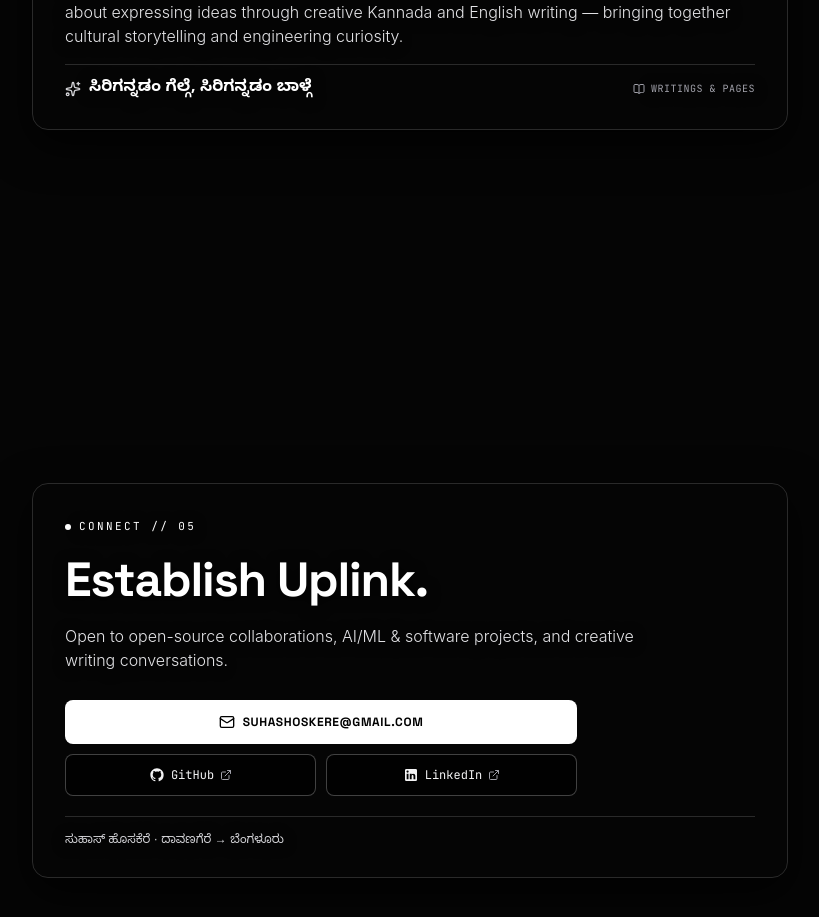
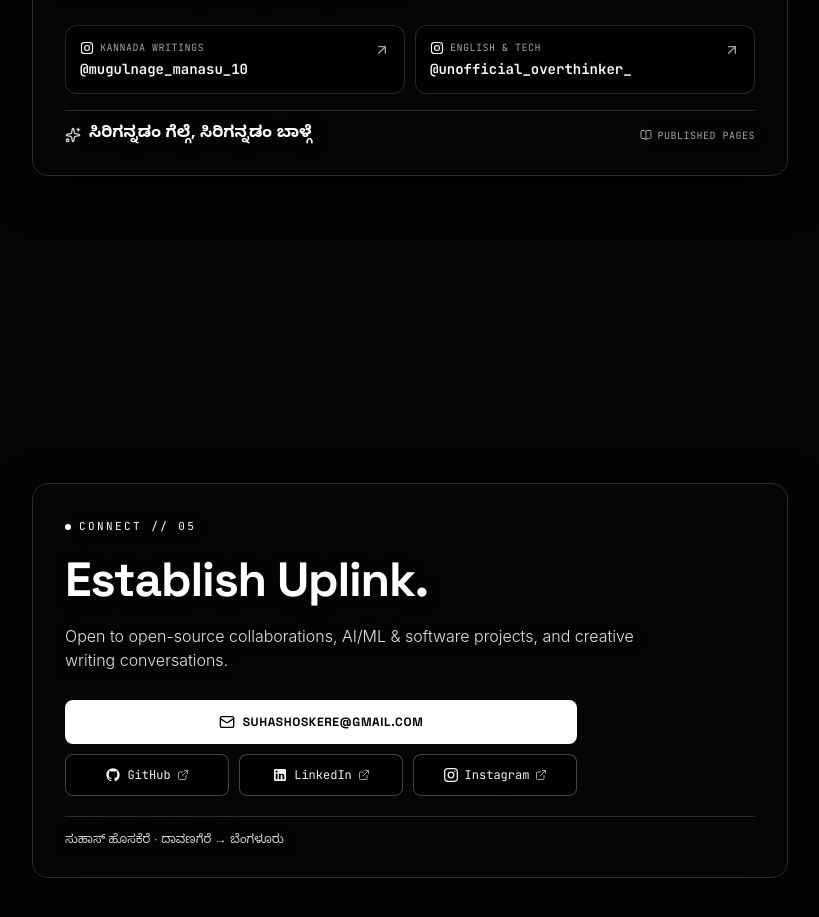
Before and after one commit to suhas-hoskere/portfolio, a React (Vite) app: page / in a window 1280 px wide. Shown: the part 4240-5157 px from the top of the page, without its empty margins (48-867 px from the left). Built offline with nearby package versions, Linux system fonts and the light colour scheme.

Commit message:
Add Kannada writing, English/tech writing, and personal Instagram links

```diff
--- a/src/components/FlightMissionOverlays.tsx
+++ b/src/components/FlightMissionOverlays.tsx
@@ -10,7 +10,7 @@ import {
   Code2,
   BookOpen,
 } from 'lucide-react';
-import { GithubIcon, LinkedinIcon } from './Icons';
+import { GithubIcon, LinkedinIcon, InstagramIcon } from './Icons';
 import { cosmicAudio } from './AudioEngine';
 
 export interface ProjectData {
@@ -509,6 +509,47 @@ export const FlightMissionOverlays: React.FC<FlightMissionOverlaysProps> = React
                   bringing together cultural storytelling and engineering curiosity.
                 </p>
 
+                {/* Writing Instagram Pages */}
+                <div className="pt-2 grid grid-cols-1 sm:grid-cols-2 gap-2.5">
+                  <a
+                    href="https://www.instagram.com/mugulnage_manasu_10/"
+                    target="_blank"
+                    rel="noreferrer"
+                    onClick={() => cosmicAudio.playTelemetryChirp(1240, 0.05)}
+                    className="p-3.5 rounded-xl bg-black/75 border border-white/15 hover:border-white/55 hover:bg-white/[0.06] transition-colors cursor-pointer group flex items-start justify-between gap-2"
+                  >
+                    <div className="space-y-1 min-w-0">
+                      <div className="flex items-center gap-1.5 text-[10px] font-mono text-zinc-400 uppercase tracking-wider">
+                        <InstagramIcon className="w-3.5 h-3.5 text-white shrink-0" />
+                        <span>Kannada Writings</span>
+                      </div>
+                      <div className="text-sm font-mono font-semibold text-white truncate">
+                        @mugulnage_manasu_10
+                      </div>
+                    </div>
+                    <ArrowUpRight className="w-4 h-4 text-zinc-400 group-hover:text-white shrink-0 mt-0.5" />
+                  </a>
+
+                  <a
+                    href="https://www.instagram.com/unofficial_overthinker_/"
+                    target="_blank"
+                    rel="noreferrer"
+                    onClick={() => cosmicAudio.playTelemetryChirp(1280, 0.05)}
+                    className="p-3.5 rounded-xl bg-black/75 border border-white/15 hover:border-white/55 hover:bg-white/[0.06] transition-colors cursor-pointer group flex items-start justify-between gap-2"
+                  >
+                    <div className="space-y-1 min-w-0">
+                      <div className="flex items-center gap-1.5 text-[10px] font-mono text-zinc-400 uppercase tracking-wider">
+                        <InstagramIcon className="w-3.5 h-3.5 text-white shrink-0" />
+                        <span>English &amp; Tech</span>
+                      </div>
+                      <div className="text-sm font-mono font-semibold text-white truncate">
+                        @unofficial_overthinker_
+                      </div>
+                    </div>
+                    <ArrowUpRight className="w-4 h-4 text-zinc-400 group-hover:text-white shrink-0 mt-0.5" />
+                  </a>
+                </div>
+
                 <div className="pt-3 border-t border-white/15 flex flex-wrap items-center justify-between gap-2">
                   <span className="font-kannada text-sm sm:text-base font-semibold text-white flex items-center gap-2">
                     <Sparkles className="w-4 h-4 text-zinc-300 shrink-0" />
@@ -516,7 +557,7 @@ export const FlightMissionOverlays: React.FC<FlightMissionOverlaysProps> = React
                   </span>
                   <span className="inline-flex items-center gap-1.5 text-[10px] font-mono text-zinc-400 uppercase tracking-wider shrink-0">
                     <BookOpen className="w-3 h-3" />
-                    <span>Writings &amp; Pages</span>
+                    <span>Published Pages</span>
                   </span>
                 </div>
               </div>
@@ -552,16 +593,16 @@ export const FlightMissionOverlays: React.FC<FlightMissionOverlaysProps> = React
                     <span>suhashoskere@gmail.com</span>
                   </a>
 
-                  <div className="grid grid-cols-2 gap-2.5">
+                  <div className="grid grid-cols-1 sm:grid-cols-3 gap-2.5">
                     <a
                       href="https://github.com/suhas-hoskere"
                       target="_blank"
                       rel="noreferrer"
                       className="py-3 px-4 rounded-lg bg-black/70 hover:bg-white/10 border border-white/25 hover:border-white text-zinc-100 hover:text-white font-mono text-xs flex items-center justify-center gap-1.5 transition-colors cursor-pointer"
                     >
-                      <GithubIcon className="w-4 h-4" />
+                      <GithubIcon className="w-4 h-4 shrink-0" />
                       <span>GitHub</span>
-                      <ExternalLink className="w-3 h-3 text-zinc-400" />
+                      <ExternalLink className="w-3 h-3 text-zinc-400 shrink-0" />
                     </a>
 
                     <a
@@ -570,9 +611,20 @@ export const FlightMissionOverlays: React.FC<FlightMissionOverlaysProps> = React
                       rel="noreferrer"
                       className="py-3 px-4 rounded-lg bg-black/70 hover:bg-white/10 border border-white/25 hover:border-white text-zinc-100 hover:text-white font-mono text-xs flex items-center justify-center gap-1.5 transition-colors cursor-pointer"
                     >
-                      <LinkedinIcon className="w-4 h-4" />
+                      <LinkedinIcon className="w-4 h-4 shrink-0" />
                       <span>LinkedIn</span>
-                      <ExternalLink className="w-3 h-3 text-zinc-400" />
+                      <ExternalLink className="w-3 h-3 text-zinc-400 shrink-0" />
+                    </a>
+
+                    <a
+                      href="https://www.instagram.com/suhas__112123/"
+                      target="_blank"
+                      rel="noreferrer"
+                      className="py-3 px-4 rounded-lg bg-black/70 hover:bg-white/10 border border-white/25 hover:border-white text-zinc-100 hover:text-white font-mono text-xs flex items-center justify-center gap-1.5 transition-colors cursor-pointer"
+                    >
+                      <InstagramIcon className="w-4 h-4 shrink-0" />
+                      <span>Instagram</span>
+                      <ExternalLink className="w-3 h-3 text-zinc-400 shrink-0" />
                     </a>
                   </div>
                 </div>
--- a/src/components/Icons.tsx
+++ b/src/components/Icons.tsx
@@ -25,3 +25,20 @@ export const LinkedinIcon: React.FC<{ className?: string }> = ({ className = 'w-
     <path d="M19 3a2 2 0 0 1 2 2v14a2 2 0 0 1-2 2H5a2 2 0 0 1-2-2V5a2 2 0 0 1 2-2h14m-.5 15.5v-5.3a3.26 3.26 0 0 0-3.26-3.26c-.85 0-1.84.52-2.28 1.3v-1.11h-2.79v8.37h2.79v-4.93c0-.77.62-1.4 1.39-1.4a1.4 1.4 0 0 1 1.4 1.4v4.93h2.75M6.88 8.56a1.68 1.68 0 0 0 1.68-1.68c0-.93-.75-1.69-1.68-1.69a1.69 1.69 0 0 0-1.69 1.69c0 .93.76 1.68 1.69 1.68m1.39 9.94v-8.37H5.5v8.37h2.77z" />
   </svg>
 );
+
+export const InstagramIcon: React.FC<{ className?: string }> = ({ className = 'w-4 h-4' }) => (
+  <svg
+    viewBox="0 0 24 24"
+    fill="none"
+    stroke="currentColor"
+    strokeWidth="1.9"
+    strokeLinecap="round"
+    strokeLinejoin="round"
+    className={className}
+    aria-hidden="true"
+  >
+    <rect x="2.5" y="2.5" width="19" height="19" rx="5" />
+    <circle cx="12" cy="12" r="4.2" />
+    <circle cx="17.6" cy="6.4" r="1" fill="currentColor" stroke="none" />
+  </svg>
+);
```
